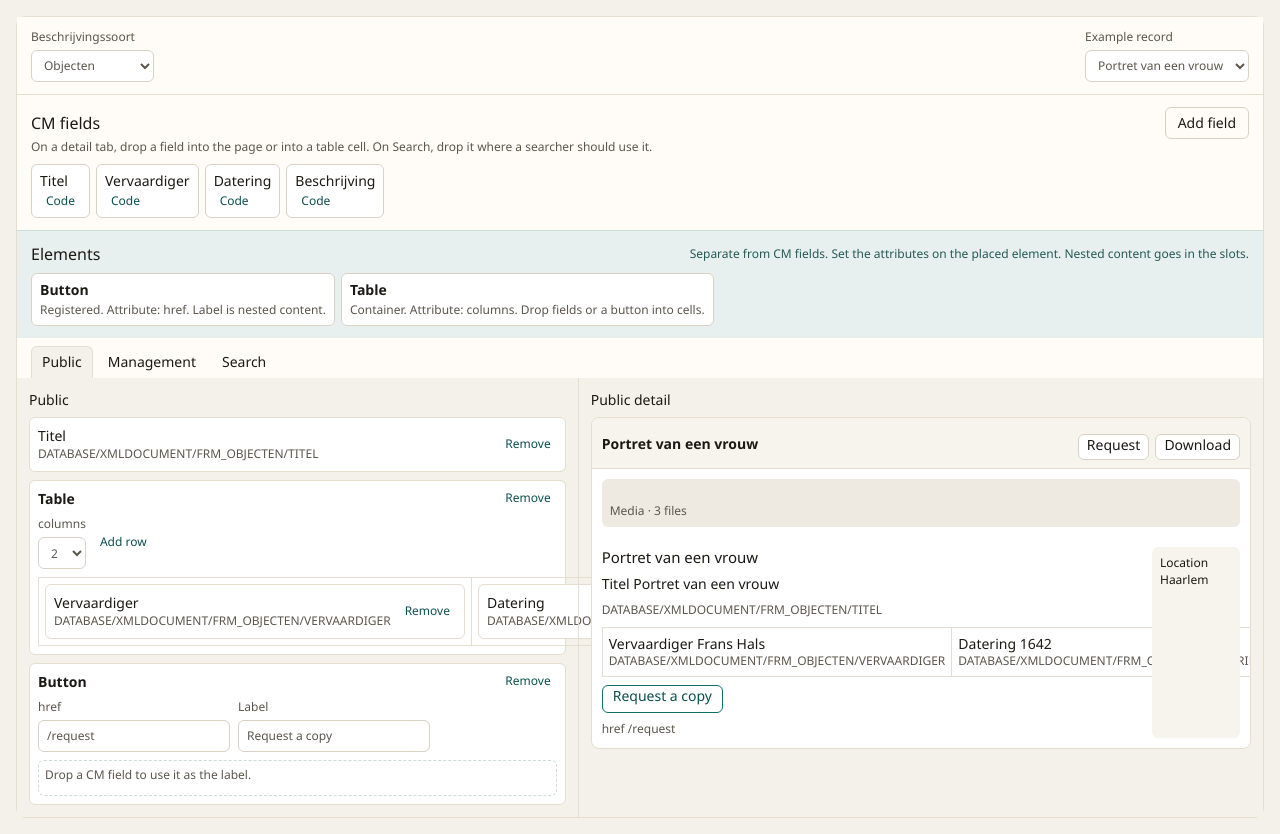
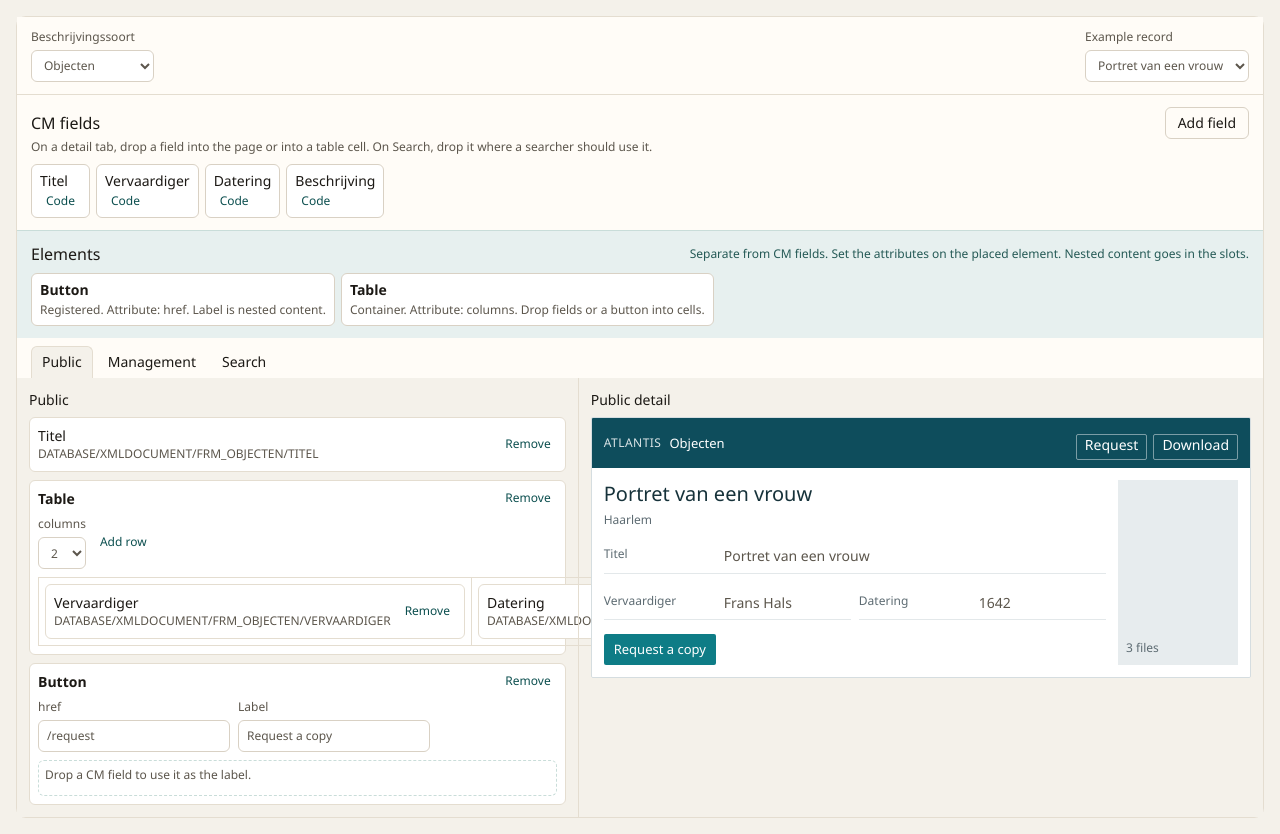
Before and after one commit to rharinck/CMfieldEditorPrototype, a plain HTML site: page index.html in a window 1280 px wide. Drawn offline with Linux system fonts and the light colour scheme.

Commit message:
Make dragging follow the pointer and style the preview like an Atlantis record.
Co-authored-by: Cursor <cursoragent@cursor.com>

```diff
--- a/index.html
+++ b/index.html
@@ -147,22 +147,36 @@
     #cm-detail-studio-5 .c5-slot { margin-top: 8px; min-height: 36px; padding: 6px; border: 1px dashed light-dark(#c9ddd9, #2c4544); border-radius: 6px; }
     #cm-detail-studio-5 table { width: 100%; border-collapse: collapse; margin-top: 8px; }
     #cm-detail-studio-5 th, #cm-detail-studio-5 td { padding: 6px; border: 1px solid light-dark(#e4ddd0, #3a3834); text-align: left; vertical-align: top; font-weight: 400; }
-    #cm-detail-studio-5 .c5-page { border: 1px solid light-dark(#e4ddd0, #3a3834); border-radius: 8px; background: light-dark(#fff, #1c1b19); overflow: hidden; }
-    #cm-detail-studio-5 .c5-page table { margin: 0; }
-    #cm-detail-studio-5 .c5-page td, #cm-detail-studio-5 .c5-page th { border-color: light-dark(#e4ddd0, #3a3834); }
-    #cm-detail-studio-5 .c5-bar { display: flex; justify-content: space-between; align-items: center; gap: 8px; padding: 8px 10px; background: light-dark(#f7f4ee, #221f1c); border-bottom: 1px solid light-dark(#e4ddd0, #3a3834); }
-    #cm-detail-studio-5 .c5-text-btn { height: 26px; padding: 0 8px; border: 1px solid light-dark(#d9d1c4, #4a4742); border-radius: 6px; background: light-dark(#fff, #1c1b19); }
-    #cm-detail-studio-5 .c5-media { height: 48px; margin: 10px; border-radius: 6px; background: light-dark(#efeae1, #2c2926); display: flex; align-items: flex-end; padding: 8px; color: light-dark(#5c564c, #b7b0a4); font-size: 12px; }
-    #cm-detail-studio-5 .c5-detail { display: grid; grid-template-columns: minmax(0, 1fr) 88px; gap: 10px; padding: 10px; }
-    #cm-detail-studio-5 .c5-detail h4 { margin: 0 0 6px; font-size: 15px; font-weight: 500; }
-    #cm-detail-studio-5 .c5-slot-preview { display: flex; flex-direction: column; gap: 8px; }
-    #cm-detail-studio-5 .c5-line { margin: 0; }
-    #cm-detail-studio-5 .c5-atl-btn { align-self: flex-start; height: 28px; padding: 0 10px; border: 1px solid light-dark(#0f6e6e, #7ec8c4); border-radius: 6px; background: transparent; color: light-dark(#0c4f4f, #d5f3f1); }
-    #cm-detail-studio-5 .c5-place { padding: 8px; border-radius: 6px; background: light-dark(#f7f4ee, #221f1c); font-size: 12px; }
+    #cm-detail-studio-5 .c5-block.c5-insert { box-shadow: inset 0 2px 0 light-dark(#0e7c86, #7ec8c4); }
+    #cm-detail-studio-5 .c5-canvas.c5-insert-end { box-shadow: inset 0 -2px 0 light-dark(#0e7c86, #7ec8c4); }
+    #cm-detail-studio-5 .c5-page { border: 1px solid light-dark(#d5dde0, #3a454a); border-radius: 2px; background: light-dark(#f3f5f6, #1a2124); overflow: hidden; color: light-dark(#1c2b31, #e7eef0); }
+    #cm-detail-studio-5 .c5-record-bar, #cm-detail-studio-5 .c5-subbar, #cm-detail-studio-5 .c5-resultbar { display: flex; align-items: center; gap: 8px; padding: 8px 12px; }
+    #cm-detail-studio-5 .c5-record-bar { background: #0e4d5c; color: #fff; }
+    #cm-detail-studio-5 .c5-record-bar.c5-staff { background: #24323a; }
+    #cm-detail-studio-5 .c5-mark { font-size: 12px; letter-spacing: 0.04em; text-transform: uppercase; opacity: 0.85; }
+    #cm-detail-studio-5 .c5-crumb { font-size: 13px; }
+    #cm-detail-studio-5 .c5-record-bar .c5-chips { margin-left: auto; }
+    #cm-detail-studio-5 .c5-record-bar .c5-text-btn { border-color: rgba(255, 255, 255, 0.45); background: transparent; color: #fff; }
+    #cm-detail-studio-5 .c5-subbar, #cm-detail-studio-5 .c5-resultbar { background: light-dark(#fff, #243036); border-bottom: 1px solid light-dark(#d5dde0, #3a454a); font-size: 12px; color: light-dark(#5d6b72, #b7c4c8); }
+    #cm-detail-studio-5 .c5-resultbar { border-bottom: 0; border-top: 1px solid light-dark(#d5dde0, #3a454a); }
+    #cm-detail-studio-5 .c5-record-body { display: grid; grid-template-columns: minmax(0, 1fr) 120px; gap: 12px; padding: 12px; background: light-dark(#fff, #1c2428); }
+    #cm-detail-studio-5 .c5-record-title { margin: 0 0 4px; font-size: 20px; font-weight: 500; color: light-dark(#16323a, #f2f7f8); }
+    #cm-detail-studio-5 .c5-place { margin: 0 0 10px; font-size: 12px; color: light-dark(#5d6b72, #b7c4c8); }
+    #cm-detail-studio-5 .c5-fields { display: flex; flex-direction: column; }
+    #cm-detail-studio-5 .c5-meta-row { display: grid; grid-template-columns: 112px minmax(0, 1fr); gap: 8px; padding: 7px 0; border-bottom: 1px solid light-dark(#e3e8ea, #314046); }
+    #cm-detail-studio-5 .c5-meta-label { color: light-dark(#5d6b72, #b7c4c8); font-size: 12px; }
+    #cm-detail-studio-5 .c5-meta-value { font-size: 14px; }
+    #cm-detail-studio-5 .c5-action { align-self: flex-start; margin-top: 10px; padding: 6px 10px; background: #0e7c86; color: #fff; border-radius: 2px; font-size: 13px; }
+    #cm-detail-studio-5 .c5-grid { display: grid; gap: 8px; margin-top: 8px; }
+    #cm-detail-studio-5 .c5-grid-cell { min-height: 28px; padding: 4px 0; }
+    #cm-detail-studio-5 .c5-viewer { min-height: 96px; background: light-dark(#e7ecee, #2a3438); display: flex; align-items: flex-end; padding: 8px; color: light-dark(#5d6b72, #b7c4c8); font-size: 12px; }
+    #cm-detail-studio-5 .c5-text-btn { height: 26px; padding: 0 8px; border: 1px solid light-dark(#d9d1c4, #4a4742); border-radius: 2px; background: light-dark(#fff, #1c1b19); }
     #cm-detail-studio-5 .c5-form, #cm-detail-studio-5 .c5-filters { display: flex; flex-direction: column; gap: 8px; padding: 10px; }
     #cm-detail-studio-5 .c5-query { height: 28px; width: 100%; box-sizing: border-box; border: 1px solid light-dark(#d9d1c4, #4a4742); border-radius: 6px; background: light-dark(#fff, #1c1b19); color: inherit; }
     #cm-detail-studio-5 .c5-search { padding: 12px; }
-    #cm-detail-studio-5 .c5-search-page { border: 1px solid light-dark(#e4ddd0, #3a3834); border-radius: 8px; background: light-dark(#fff, #1c1b19); }
+    #cm-detail-studio-5 .c5-search-page { border: 1px solid light-dark(#d5dde0, #3a454a); border-radius: 2px; background: light-dark(#fff, #1c2428); color: light-dark(#1c2b31, #e7eef0); }
+    #cm-detail-studio-5 .c5-search-page h3 { color: light-dark(#16323a, #f2f7f8); font-size: 13px; letter-spacing: 0.02em; }
+    #cm-detail-studio-5 .c5-hit { color: #0e7c86; }
     #cm-detail-studio-5 .c5-search-body { display: grid; grid-template-columns: minmax(140px, 200px) minmax(0, 1fr); }
     #cm-detail-studio-5 .c5-zone { padding: 10px; min-height: 88px; }
     #cm-detail-studio-5 .c5-search-body .c5-zone:first-child { border-right: 1px solid light-dark(#e4ddd0, #3a3834); }
@@ -183,7 +197,7 @@
       #cm-detail-studio-5 .c5-top, #cm-detail-studio-5 .c5-rail-head { flex-wrap: wrap; }
       #cm-detail-studio-5 .c5-work { grid-template-columns: 1fr; }
       #cm-detail-studio-5 .c5-stage { border-left: 0; border-top: 1px solid light-dark(#e4ddd0, #3a3834); }
-      #cm-detail-studio-5 .c5-detail { grid-template-columns: 1fr; }
+      #cm-detail-studio-5 .c5-record-body { grid-template-columns: 1fr; }
     }
   </style>
   <script>
@@ -394,11 +408,11 @@
         row.appendChild(remove);
         return row;
       }
-      function paintNode(item) {
-        var box = el("li", "c5-block");
+      function paintNode(item, nested) {
+        var box = el(nested ? "div" : "li", "c5-block");
+        box.draggable = true;
         box.dataset.id = String(item.id);
         if (item.kind === "field") {
-          box.draggable = true;
           var row = el("div", "c5-block-head");
           row.appendChild(fieldBody(item));
           var remove = el("button", "", "Remove");
@@ -430,7 +444,7 @@
           var slot = el("div", "c5-slot");
           slot.dataset.drop = "button";
           slot.dataset.id = String(item.id);
-          if (item.children.length) slot.appendChild(paintNode(item.children[0]));
+          if (item.children.length) slot.appendChild(paintNode(item.children[0], true));
           else slot.appendChild(el("p", "c5-hint", "Drop a CM field to use it as the label."));
           box.appendChild(slot);
           return box;
@@ -463,8 +477,8 @@
             td.dataset.id = String(item.id);
             td.dataset.row = String(r);
             td.dataset.col = String(c);
-            if (cell) td.appendChild(paintNode(cell));
-            else td.appendChild(el("p", "c5-hint", "Drop a field"));
+            if (cell) td.appendChild(paintNode(cell, true));
+            else td.appendChild(el("p", "c5-hint", "Drop a field or a button"));
             tr.appendChild(td);
           });
           table.appendChild(tr);
@@ -477,28 +491,28 @@
         if (!item) return;
         if (item.kind === "field") {
           var source = fieldByKey(item.key);
-          parent.appendChild(el("p", "c5-line", source.name + "  " + (rec[item.key] || "")));
-          parent.appendChild(el("p", "c5-path", pathOf(source.code)));
+          var row = el("div", "c5-meta-row");
+          row.appendChild(el("div", "c5-meta-label", source.name));
+          row.appendChild(el("div", "c5-meta-value", rec[item.key] || "—"));
+          parent.appendChild(row);
           return;
         }
         if (item.kind === "button") {
           var text = item.label || "Request a copy";
           if (item.children[0] && item.children[0].kind === "field") text = rec[item.children[0].key] || fieldByKey(item.children[0].key).name;
-          parent.appendChild(el("span", "c5-atl-btn", text));
-          parent.appendChild(el("p", "c5-path", "href " + (item.href || "")));
+          parent.appendChild(el("span", "c5-action", text));
           return;
         }
-        var table = document.createElement("table");
+        var grid = el("div", "c5-grid");
+        grid.style.gridTemplateColumns = "repeat(" + item.columns + ", minmax(0, 1fr))";
         item.rows.forEach(function (row) {
-          var tr = document.createElement("tr");
           row.forEach(function (cell) {
-            var td = document.createElement("td");
-            if (cell) renderPreviewNode(td, cell, rec);
-            tr.appendChild(td);
+            var cellNode = el("div", "c5-grid-cell");
+            if (cell) renderPreviewNode(cellNode, cell, rec);
+            grid.appendChild(cellNode);
           });
-          table.appendChild(tr);
         });
-        parent.appendChild(table);
+        parent.appendChild(grid);
       }
       function actions(bar, labels) {
         var wrap = el("div", "c5-chips");
@@ -506,24 +520,26 @@
         bar.appendChild(wrap);
       }
       function detailPage(page, rec, audience, actionLabels) {
-        var bar = el("div", "c5-bar");
-        bar.appendChild(el("strong", "", rec.title));
+        var soortLabel = state.soort === "archiefstukken" ? "Archiefstukken" : "Objecten";
+        var bar = el("header", "c5-record-bar" + (audience === "management" ? " c5-staff" : ""));
+        bar.appendChild(el("span", "c5-mark", "Atlantis"));
+        bar.appendChild(el("span", "c5-crumb", soortLabel));
         actions(bar, actionLabels);
         page.appendChild(bar);
-        page.appendChild(el("div", "c5-media", "Media · " + rec.files));
-        if (audience === "management") page.appendChild(el("div", "c5-bar", rec.page));
-        var detail = el("div", "c5-detail");
-        var main = el("div", "");
-        main.appendChild(el("h4", "", rec.title));
-        var slot = el("div", "c5-slot-preview");
+        if (audience === "management") page.appendChild(el("div", "c5-subbar", rec.page));
+        var body = el("div", "c5-record-body");
+        var main = el("div", "c5-meta");
+        main.appendChild(el("h4", "c5-record-title", rec.title));
+        main.appendChild(el("p", "c5-place", rec.place));
+        var slot = el("div", "c5-fields");
         var items = state.lists[state.soort][audience];
-        if (!items.length) slot.appendChild(el("p", "c5-hint", "The detail slot is empty."));
+        if (!items.length) slot.appendChild(el("p", "c5-hint", "Nothing on this detail yet."));
         items.forEach(function (item) { renderPreviewNode(slot, item, rec); });
         main.appendChild(slot);
-        detail.appendChild(main);
-        detail.appendChild(el("div", "c5-place", "Location " + rec.place));
-        page.appendChild(detail);
-        if (audience === "management") page.appendChild(el("div", "c5-bar", rec.result));
+        body.appendChild(main);
+        body.appendChild(el("div", "c5-viewer", rec.files));
+        page.appendChild(body);
+        if (audience === "management") page.appendChild(el("footer", "c5-resultbar", rec.result));
       }
       function searchPage(page) {
         var form = el("div", "c5-form");
@@ -708,7 +724,9 @@
         table.appendChild(head);
         ordered.forEach(function (hit) {
           var row = document.createElement("tr");
-          columns.forEach(function (item) { row.appendChild(el("td", "", hit[item.key] || "")); });
+          columns.forEach(function (item, columnIndex) {
+            row.appendChild(el("td", columnIndex === 0 ? "c5-hit" : "", hit[item.key] || ""));
+          });
           table.appendChild(row);
         });
         result.appendChild(table);
@@ -735,13 +753,29 @@
       function slotFrom(target) {
         var nested = target.closest("[data-drop]");
         if (!nested) return null;
-        return { drop: nested.dataset.drop, id: Number(nested.dataset.id), row: Number(nested.dataset.row), col: Number(nested.dataset.col), index: indexBefore(target) };
+        return { drop: nested.dataset.drop, id: Number(nested.dataset.id), row: Number(nested.dataset.row), col: Number(nested.dataset.col), index: 0 };
       }
-      function indexBefore(target) {
-        var block = target.closest(".c5-canvas > .c5-block");
-        if (!block) return list().length;
-        var index = list().findIndex(function (item) { return String(item.id) === block.dataset.id; });
-        return index < 0 ? list().length : index;
+      function rootIndex(event) {
+        var blocks = root.querySelectorAll("#c5-canvas > .c5-block");
+        for (var i = 0; i < blocks.length; i++) {
+          var rect = blocks[i].getBoundingClientRect();
+          if (event.clientY < rect.top + rect.height / 2) return i;
+        }
+        return blocks.length;
+      }
+      function clearMarks() {
+        root.querySelectorAll(".c5-over, .c5-insert, .c5-insert-end").forEach(function (node) {
+          node.classList.remove("c5-over", "c5-insert", "c5-insert-end");
+        });
+      }
+      function markInsert(event) {
+        root.querySelectorAll(".c5-insert, .c5-insert-end").forEach(function (node) {
+          node.classList.remove("c5-insert", "c5-insert-end");
+        });
+        var index = rootIndex(event);
+        var blocks = root.querySelectorAll("#c5-canvas > .c5-block");
+        if (index < blocks.length) blocks[index].classList.add("c5-insert");
+        else root.querySelector("#c5-canvas").classList.add("c5-insert-end");
       }
 
       root.querySelector("#c5-soort").addEventListener("change", function (event) {
@@ -836,6 +870,7 @@
       var dragged = false;
       var drag = null;
       root.addEventListener("click", function (event) {
+        if (dragged) { dragged = false; return; }
         var codeButton = event.target.closest("[data-code]");
         if (event.target.closest("[data-add-field]")) { openPopup("add"); return; }
         if (codeButton) { openPopup(codeButton.dataset.code); return; }
@@ -869,7 +904,6 @@
         if (remove) { extract(Number(remove.dataset.remove)); render(); return; }
         var chip = event.target.closest(".c5-chip");
         if (!chip) return;
-        if (dragged) { dragged = false; return; }
         if (state.tab === "search") {
           note(chip.dataset.template === "field" ? "Drop it on Search for, Narrow with, or the list." : "Elements stay on Public and Management.");
           return;
@@ -892,20 +926,31 @@
         if (drag && event.dataTransfer) event.dataTransfer.setData("text/plain", drag.type);
       });
       root.addEventListener("dragover", function (event) {
-        if (!drag || !event.target.closest("[data-drop]")) return;
+        var slotNode = event.target.closest("[data-drop]");
+        if (!drag || !slotNode) return;
         event.preventDefault();
-        event.target.closest("[data-drop]").classList.add("c5-over");
+        if (event.dataTransfer) event.dataTransfer.dropEffect = "copy";
+        clearMarks();
+        slotNode.classList.add("c5-over");
+        if (slotNode.dataset.drop === "root") markInsert(event);
       });
-      root.addEventListener("dragleave", function (event) {
-        var slot = event.target.closest("[data-drop]");
-        if (slot) slot.classList.remove("c5-over");
+      root.addEventListener("dragend", function () {
+        clearMarks();
+        setTimeout(function () { drag = null; dragged = false; }, 0);
       });
+      function draggedFieldKey() {
+        if (!drag) return "";
+        if (drag.type === "template") return drag.template === "field" ? drag.key : "";
+        var node = findNode(drag.id);
+        return node && node.kind === "field" ? node.key : "";
+      }
       function placeOnSearch(zone) {
-        if (!drag || drag.type !== "template" || drag.template !== "field") {
+        var key = draggedFieldKey();
+        if (!key) {
           note("Elements stay on Public and Management.");
           return;
         }
-        var field = fieldByKey(drag.key);
+        var field = fieldByKey(key);
         if (zone === "filter" && field.valueKind === "date") {
           note(field.name + " is a date. A filter has to be text. It can still be a search box or a column.");
           return;
@@ -923,7 +968,7 @@
         var slotNode = event.target.closest("[data-drop]");
         if (!slotNode || !drag) return;
         event.preventDefault();
-        slotNode.classList.remove("c5-over");
+        clearMarks();
         var zone = slotNode.dataset.drop;
         if (zone === "zoek" || zone === "filter" || zone === "resultaat") {
           placeOnSearch(zone);
@@ -941,7 +986,7 @@
         slot.movingId = node.id;
         var reason = canPlace(slot, node);
         if (reason) { note(reason); drag = null; return; }
-        var index = slot.index;
+        var index = slot.drop === "root" ? rootIndex(event) : slot.index;
         var from = -1;
         if (drag.type === "block" && slot.drop === "root") from = list().findIndex(function (item) { return item.id === node.id; });
         if (drag.type === "block") extract(node.id);
```
